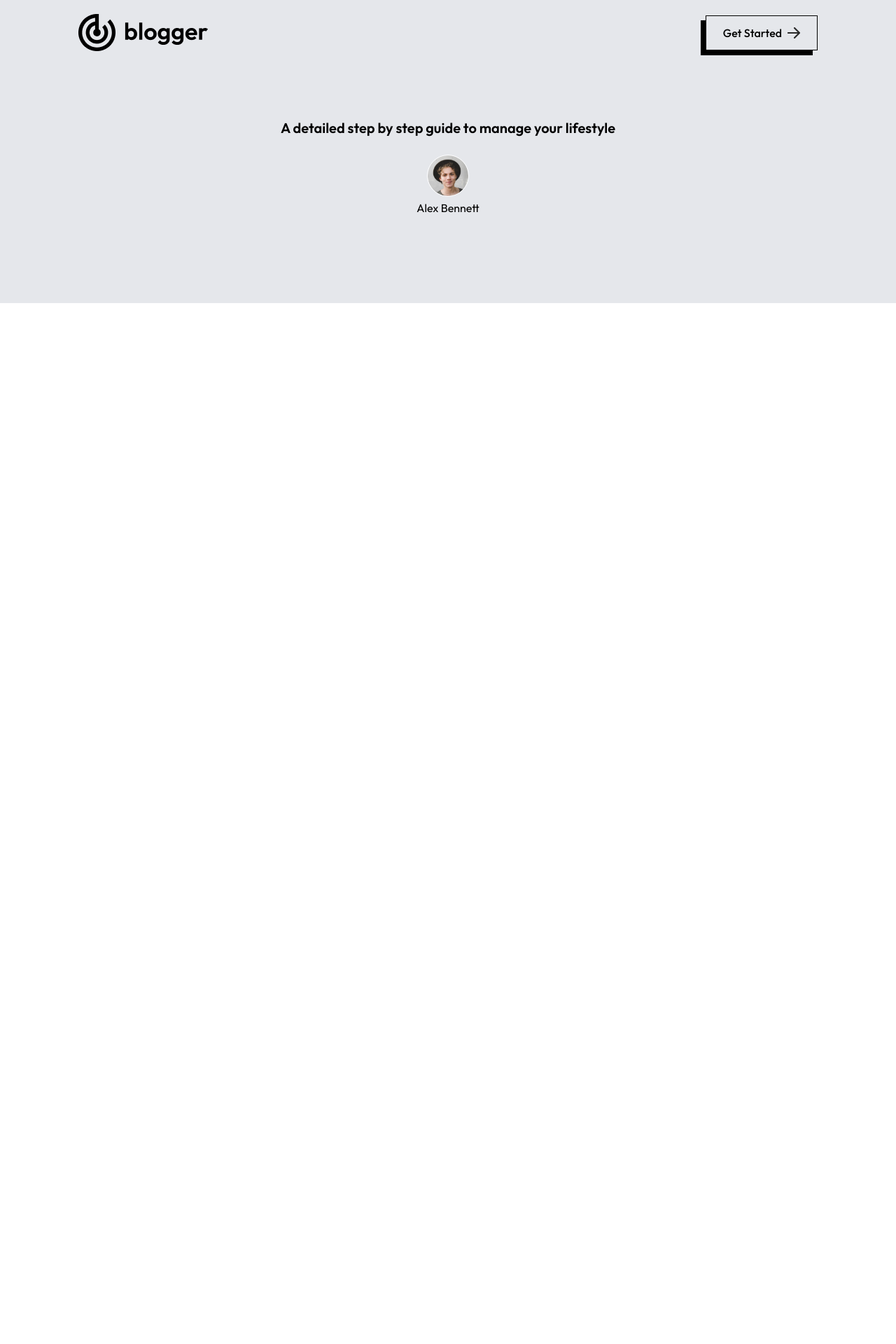
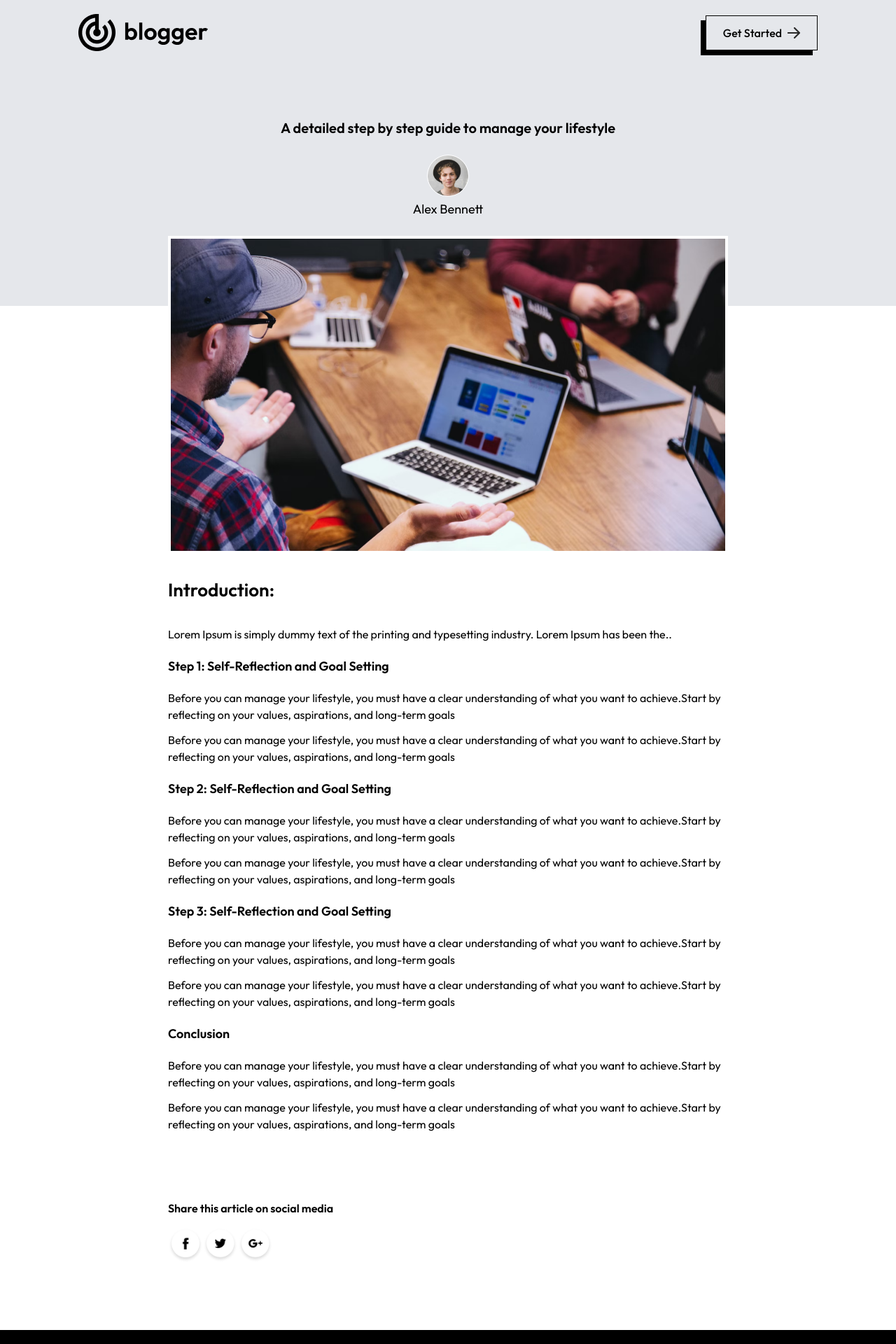
Before and after one commit to Md-Sufian-Jidan/AiBlog, a Next.js app: page /blog/1 in a window 1280 px wide. Shown: the top 1920 px of the page at 70% size. Before the commit the page ends 800 px from the top, so only its background shows below. Built offline with nearby package versions, Linux system fonts and the light colour scheme.

Commit message:
db connect api & blog api added

```diff
--- a/src/Components/BlogItem/BlogItem.jsx
+++ b/src/Components/BlogItem/BlogItem.jsx
@@ -12,9 +12,9 @@ const BlogItem = ({ image, category, title, description, id }) => {
                 <div className='p-5'>
                     <h5 className='mb-2 text-lg font-medium tracking-tight text-gray-900'>{title}</h5>
                     <p className='mb-3 text-sm tracking-tight text-gray-700'>{description}</p>
-                    <Link href={`/blog/${id}`} className='flex items-center py-2 font-semibold text-center'>
+                    <div className='flex items-center py-2 font-semibold text-center'>
                         Read More <Image src={assets.arrow} alt='arrow' width={12} className='ml-2' />
-                    </Link>
+                    </div>
                 </div>
             </Link>
         </div>
--- /dev/null
+++ b/src/app/api/blog/route.js
@@ -0,0 +1,7 @@
+const { NextResponse } = require("next/server");
+
+
+export async function GET(request) {
+    console.log('Blog get hit');
+    return NextResponse.json({ message: "Api Working" });
+};
--- a/src/app/blog/[id]/page.jsx
+++ b/src/app/blog/[id]/page.jsx
@@ -1,14 +1,18 @@
 "use client"
 import { assets, blog_data } from "@/Assets/assets";
 import Image from "next/image";
+import Link from "next/link";
+import { useParams } from "next/navigation";
 import { useEffect, useState } from "react";
 
-const BlogPage = ({ params }) => {
+const BlogPage = () => {
+    const params = useParams();
+    const id = params?.id;
     const [data, setData] = useState(null);
 
     const fetchedData = () => {
         for (let i = 0; i < blog_data.length; i++) {
-            if (Number(params?.id) === blog_data[i].id) {
+            if (Number(id) === blog_data[i].id) {
                 setData(blog_data[i]);
                 console.log(blog_data[i]);
                 break;
@@ -18,23 +22,56 @@ const BlogPage = ({ params }) => {
 
     useEffect(() => {
         fetchedData()
-    }, [])
+    }, []);
 
-    return (data ? <>
+    if (!data) {
+        return <p className="text-center my-24 text-red-50">Something Went Wrong!</p>;
+    }
+
+    return (
+        <>
             <div className="bg-gray-200 py-5 px-5 md:px-12 lg:px-28">
                 <div className="flex justify-between items-center">
+                    <Link href={'/'}>
                         <Image src={assets.logo} width={100} alt="" className="w-[130px] sm:w-auto" />
+                    </Link>
                     <button className="flex items-center gap-2 font-medium py-1 px-3 sm:py-3 sm:px-6 border border-black shadow-[-7px_7px_0px_#000] hover:cursor-pointer">Get Started <Image src={assets.arrow} alt='arrow image' /></button>
 
                 </div>
                 <div className="text-center my-24">
                     <h1 className="text-2xl sm:text-xl font-semibold max-w-[700px] mx-auto">{data.title}</h1>
                     <Image className="mx-auto mt-6 border border-white rounded-full" src={data.author_img} alt="Author Image" width={60} height={60} />
-                <p className="mt-1 pb-2">{data.author}</p>
+                    <p className="mt-1 pb-2 text-lg max-w-[740px] mx-auto">{data.author}</p>
 
                 </div>
             </div>
-    </> : <></>
+            <div className="mx-5 max-w-[800px] md:mx-auto mt-[-100px] mb-10">
+                <Image className="border-4 border-white" src={data.image} alt="Blog Image" width={1280} height={720} />
+                <h1 className="my-8 text-[26px] font-semibold">Introduction:</h1>
+                <p>{data.description}</p>
+                <h3 className="my-5 text-[18px] font-semibold">Step 1: Self-Reflection and Goal Setting</h3>
+                <p className="my-3">Before you can manage your lifestyle, you must have a clear understanding of what you want to achieve.Start by reflecting on your values, aspirations, and long-term goals</p>
+                <p className="my-3">Before you can manage your lifestyle, you must have a clear understanding of what you want to achieve.Start by reflecting on your values, aspirations, and long-term goals</p>
+                <h3 className="my-5 text-[18px] font-semibold">Step 2: Self-Reflection and Goal Setting</h3>
+                <p className="my-3">Before you can manage your lifestyle, you must have a clear understanding of what you want to achieve.Start by reflecting on your values, aspirations, and long-term goals</p>
+                <p className="my-3">Before you can manage your lifestyle, you must have a clear understanding of what you want to achieve.Start by reflecting on your values, aspirations, and long-term goals</p>
+                <h3 className="my-5 text-[18px] font-semibold">Step 3: Self-Reflection and Goal Setting</h3>
+                <p className="my-3">Before you can manage your lifestyle, you must have a clear understanding of what you want to achieve.Start by reflecting on your values, aspirations, and long-term goals</p>
+                <p className="my-3">Before you can manage your lifestyle, you must have a clear understanding of what you want to achieve.Start by reflecting on your values, aspirations, and long-term goals</p>
+                <h3 className="my-5 text-[18px] font-semibold">Conclusion</h3>
+                <p className="my-3">Before you can manage your lifestyle, you must have a clear understanding of what you want to achieve.Start by reflecting on your values, aspirations, and long-term goals</p>
+                <p className="my-3">Before you can manage your lifestyle, you must have a clear understanding of what you want to achieve.Start by reflecting on your values, aspirations, and long-term goals</p>
+
+                <div className="my-24">
+                    <p className="text-black font-semibold my-4">Share this article on social media</p>
+                    <div className="flex">
+                        <Image src={assets.facebook_icon} width={50} alt="Facebook icon" />
+                        <Image src={assets.twitter_icon} width={50} alt="Twitter icon" />
+                        <Image src={assets.googleplus_icon} width={50} alt="Google icon" />
+                    </div>
+                </div>
+            </div>
+        </>
 
     );
 };
--- a/src/app/layout.js
+++ b/src/app/layout.js
@@ -1,5 +1,7 @@
 import { Outfit } from "next/font/google";
 import "./globals.css";
+import Footer from "@/Components/Footer/Footer";
+import { Toaster } from "react-hot-toast";
 
 const outfit = Outfit({ subsets: ['latin'], weight: ["400", "500", "600", "700"] })
 
@@ -15,6 +17,11 @@ export default function RootLayout({ children }) {
         className={`${outfit.className} antialiased`}
       >
         {children}
+        <Footer />
+        <Toaster
+          position="top-center"
+          reverseOrder={false}
+        />
       </body>
     </html>
   );
--- a/src/app/page.js
+++ b/src/app/page.js
@@ -1,14 +1,11 @@
 import BlogList from "@/Components/BlogList/BlogList";
-import Footer from "@/Components/Footer/Footer";
 import Header from "@/Components/Header/Header";
-import Image from "next/image";
 
 export default function Home() {
   return (
     <>
     <Header />
     <BlogList />
-    <Footer />
     </>
   );
 }
--- /dev/null
+++ b/src/lib/config/db.js
@@ -0,0 +1,6 @@
+import mongoose from "mongoose";
+
+export const connectDB = async() => {
+    await mongoose.connect(process.env.MONGODB_URI);
+    console.log("Db connected");
+}
--- /dev/null
+++ b/src/lib/models/BlogModel.js
@@ -0,0 +1,37 @@
+import mongoose from "mongoose";
+
+const schema = new mongoose.Schema({
+    title: {
+        type: String,
+        require: true
+    },
+    description: {
+        type: String,
+        require: true
+    },
+    category: {
+        type: String,
+        require: true
+    },
+    image: {
+        type: String,
+        require: true
+    },
+    author: {
+        type: String,
+        require: true
+    },
+    author_img: {
+        type: String,
+        require: true
+    },
+    author_img: {
+        type: Date,
+        default: Date.now()
+    },
+});
+
+
+const BlogModel = mongoose.models.blog || mongoose.model('blog', schema);
+
+export default BlogModel;
```
Also changed, not shown: package.json (+6 -3 lines), 1 other file (tests, documents, lock files or other folders). Lines whose indentation alone changed are shown as unchanged.
